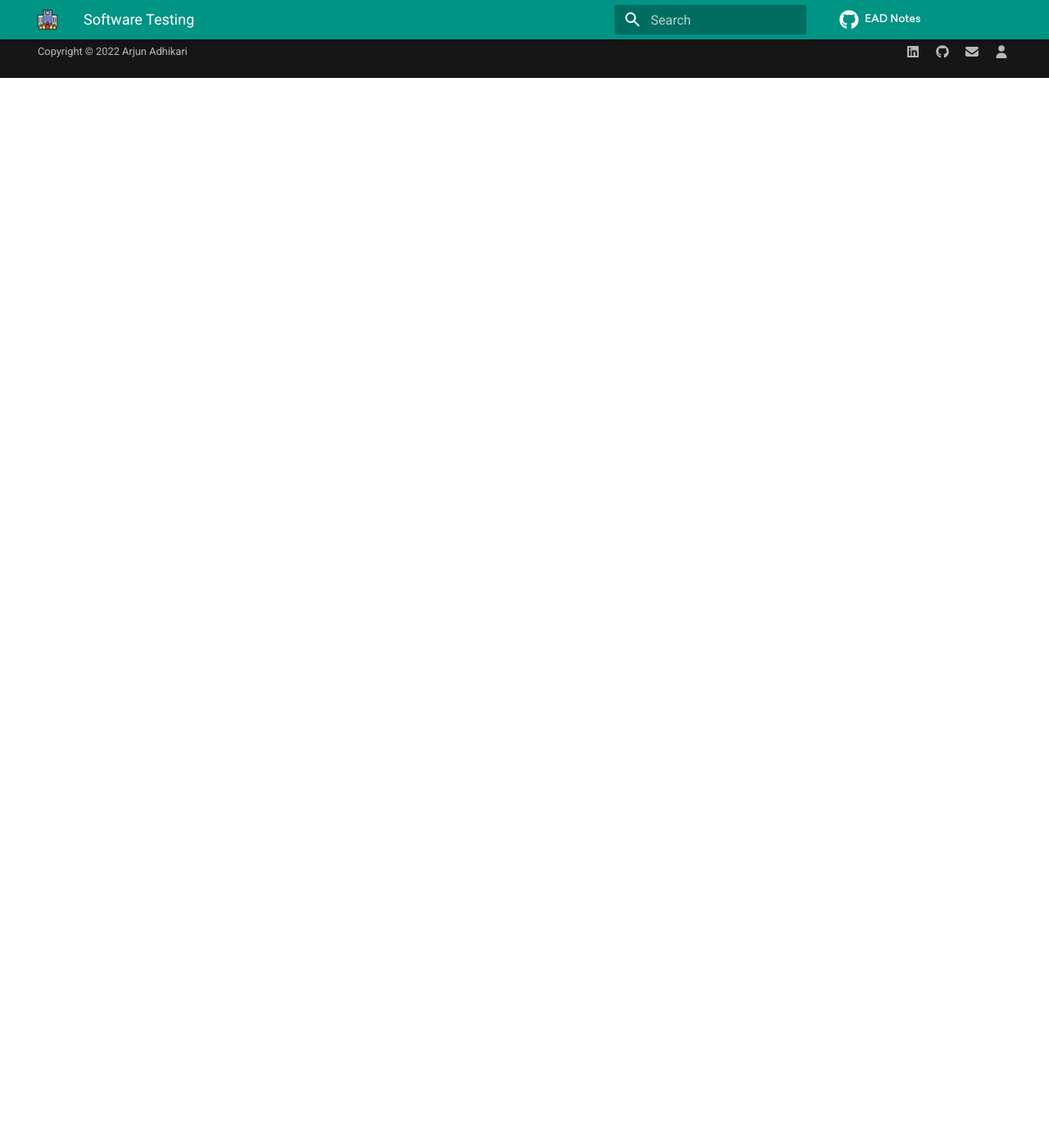
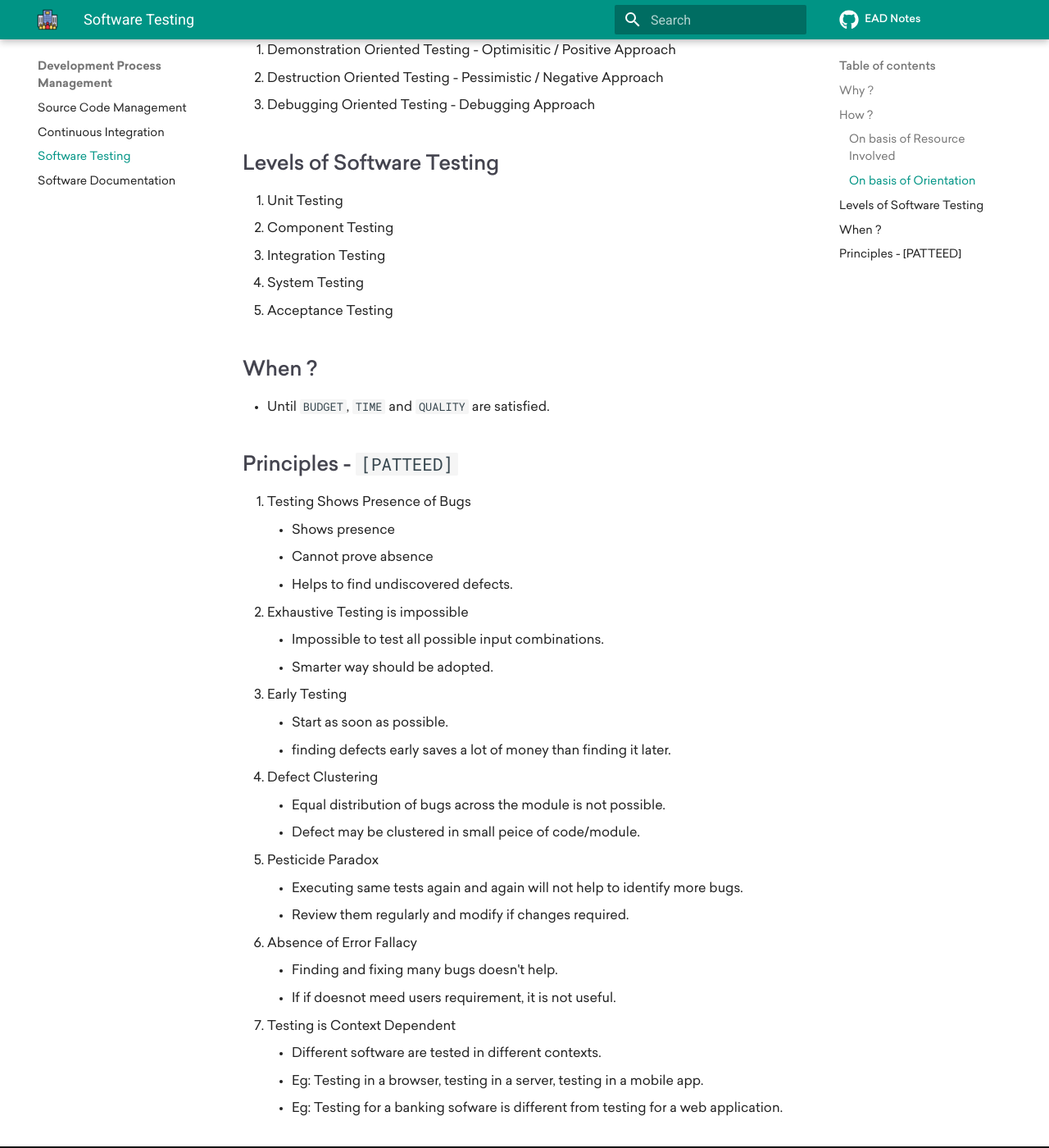
Before and after one commit to theArjun/ead-notes, an MkDocs documentation site: the page built from notes/development-process-management/software-testing.md, in a window 1280 px wide and 1400 px high, scrolled down 1305 px. Shown: the whole window at 82% size. Built offline with MkDocs 1.6.1 and Material for MkDocs 9.7.7, drawn with Linux system fonts in a browser that asks for light colours; comment, search, counter and statistics services are not loaded; some of the changed text lies outside the part shown.

Commit message:
Add Software Testing

```diff
--- a/notes/development-process-management/software-testing.md
+++ b/notes/development-process-management/software-testing.md
@@ -2,3 +2,62 @@
 title: Software Testing
 description: Explains about different software testing techniques.
 ---
+
+Proces of evaluating a software system by manual or automated means to verify that it satisfies the specified requirements.
+
+![Software Testing](../assets/images/testing-deliverables.svg)
+
+## Why ?
+1. To find errors.
+2. To ensure that software delivered does not have defects.
+3. Post removal of bugs is expensive.
+4. Buggy software can be harmful to data, property and life.
+5. To improve quality, thus having good business and trust.
+6. To ensure all the product functionalities work as per the specification.
+
+## How ?
+
+### On basis of Resource Involved
+1. Manual testing
+2. Automated testing
+
+### On basis of Orientation
+1. Demonstration Oriented Testing - Optimisitic / Positive Approach
+2. Destruction Oriented Testing - Pessimistic / Negative Approach
+3. Debugging Oriented Testing - Debugging Approach
+
+## Levels of Software Testing
+1. Unit Testing
+2. Component Testing
+3. Integration Testing
+4. System Testing
+5. Acceptance Testing
+
+## When ?
+- Until `BUDGET`, `TIME` and `QUALITY` are satisfied.
+
+
+## Principles - `[PATTEED]`
+1. Testing Shows Presence of Bugs
+    - Shows presence
+    - Cannot prove absence
+    - Helps to find undiscovered defects.
+2. Exhaustive Testing is impossible
+    - Impossible to test all possible input combinations.
+    - Smarter way should be adopted.
+3. Early Testing
+    - Start as soon as possible.
+    - finding defects early saves a lot of money than finding it later.
+4. Defect Clustering
+    - Equal distribution of bugs across the module is not possible.
+    - Defect may be clustered in small peice of code/module.
+5. Pesticide Paradox
+    - Executing same tests again and again will not help to identify more bugs.
+    - Review them regularly and modify if changes required.
+6. Absence of Error Fallacy
+    - Finding and fixing many bugs doesn't help.
+    - If if doesnot meed users requirement, it is not useful.
+7. Testing is Context Dependent
+    - Different software are tested in different contexts.
+    - Eg: Testing in a browser, testing in a server, testing in a mobile app.
+    - Eg: Testing for a banking sofware is different from testing for a web application.
```
Also changed, not shown: notes/index.md (+2 -2 lines), notes/assets/images/testing-deliverables.svg (added).
